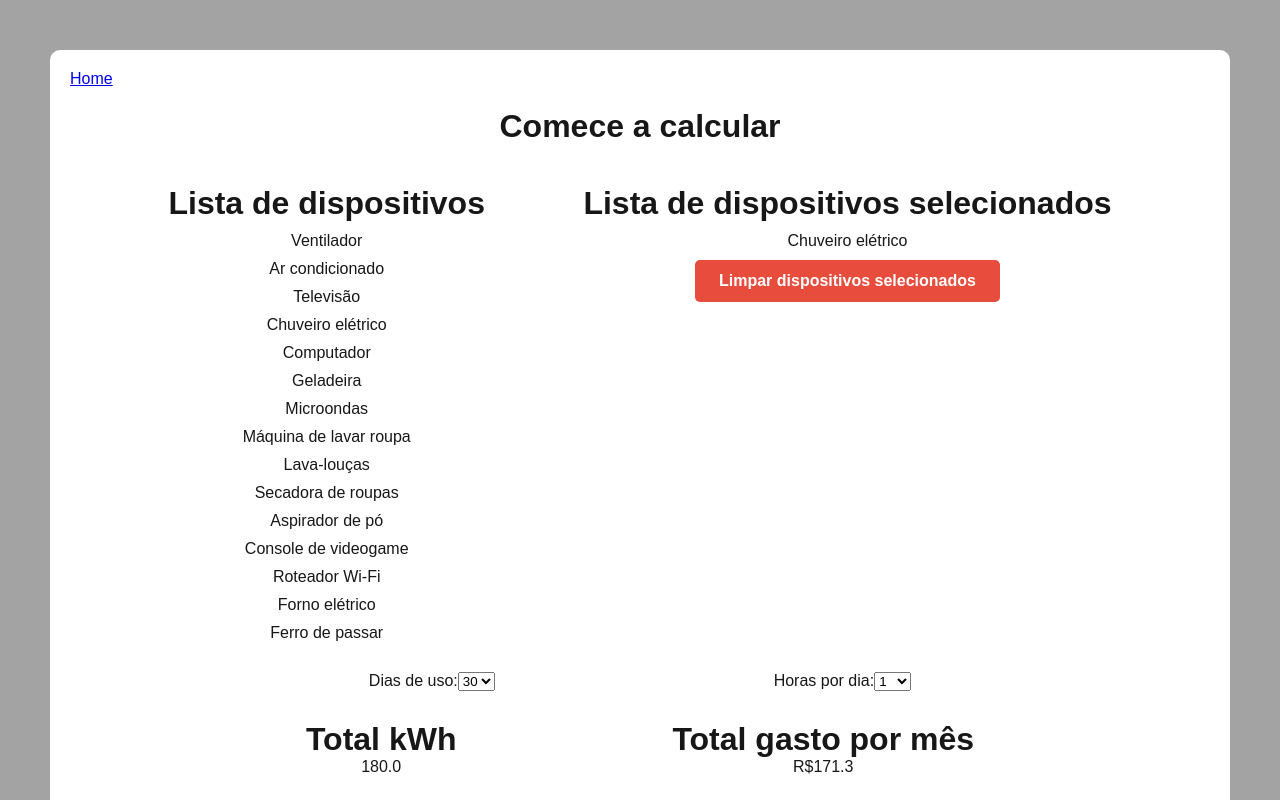
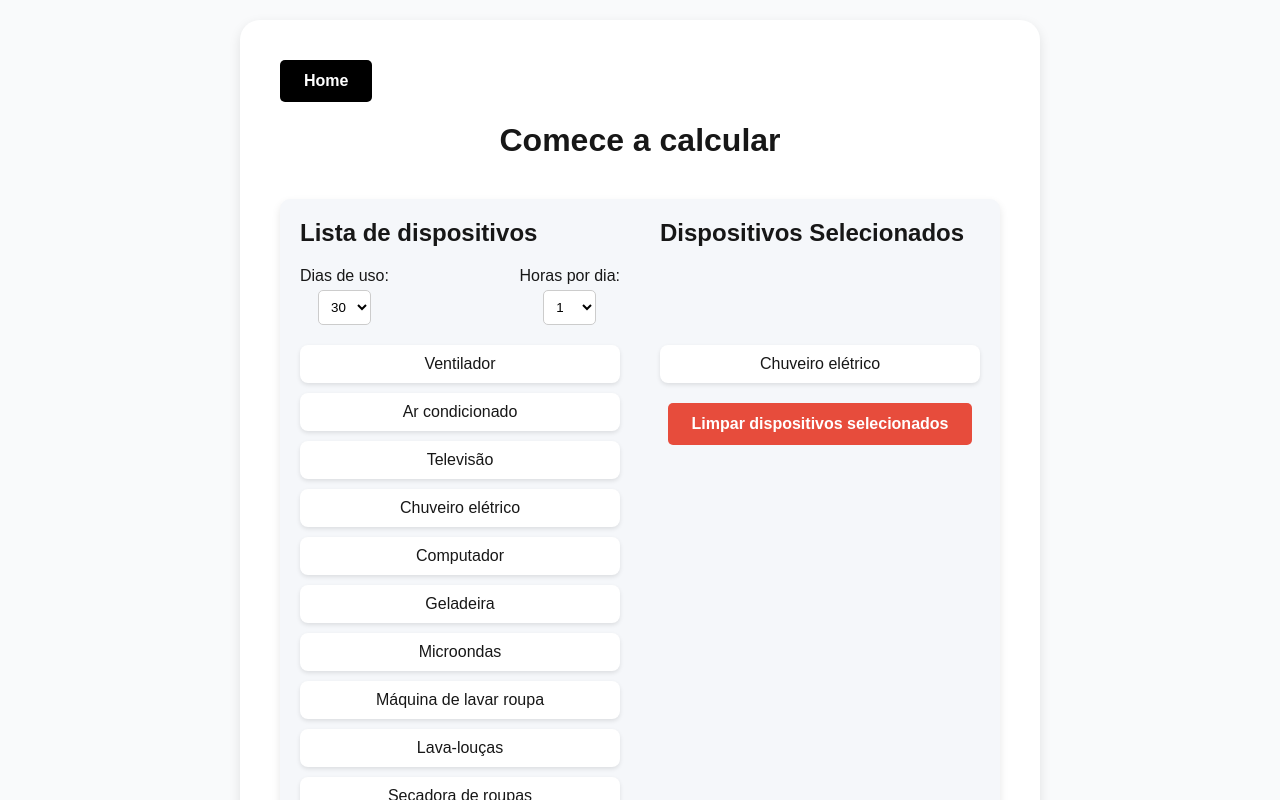
Before and after one commit to ferrarizaum/electricity-bill-calculator, a Next.js app: page /calcular in a window 1280 px wide. Both pictures are taken after a click on the element "Chuveiro elétrico". Shown: the top 800 px of the page. Built offline with nearby package versions, Linux system fonts and the light colour scheme.

Commit message:
better ui

```diff
--- a/src/app/calcular/page.tsx
+++ b/src/app/calcular/page.tsx
@@ -1,3 +1,4 @@
+import { Button } from "@/components/Button";
 import { Calculator } from "@/components/Calculator";
 import Link from "next/link";
 
@@ -5,25 +6,40 @@ export default function CalcularPage() {
   return (
     <div
       style={{
-        backgroundColor: "white",
-        margin: 50,
-        borderRadius: 10,
+        backgroundColor: "#f9fafb",
+        minHeight: "100vh",
+        display: "flex",
+        justifyContent: "center",
+        alignItems: "center",
+        padding: 20,
       }}
     >
-      <div style={{ alignItems: "initial", paddingTop: 20, paddingLeft: 20 }}>
-        <Link key={"home"} href={"/"}>
-          <p>Home</p>
-        </Link>
-      </div>
       <div
-        style={{ display: "flex", justifyContent: "space-evenly", padding: 20 }}
+        style={{
+          backgroundColor: "white",
+          margin: "0 auto",
+          borderRadius: "20px",
+          boxShadow: "0 4px 12px rgba(0, 0, 0, 0.1)",
+          maxWidth: "800px",
+          width: "100%",
+          padding: 40,
+        }}
       >
-        <div>
-          <h1>Comece a calcular</h1>
+        <div style={{ marginBottom: 20 }}>
+          <Link href={"/"} passHref>
+            <Button color="black" text="Home" />
+          </Link>
         </div>
-      </div>
-      <div style={{ width: "100%", padding: 20 }}>
-        <Calculator />
+
+        <div style={{ textAlign: "center", marginBottom: 40 }}>
+          <h1 style={{ fontSize: "2rem", fontWeight: 600 }}>
+            Comece a calcular
+          </h1>
+        </div>
+
+        <div style={{ width: "100%" }}>
+          <Calculator />
+        </div>
       </div>
     </div>
   );
--- a/src/components/Calculator.tsx
+++ b/src/components/Calculator.tsx
@@ -8,74 +8,61 @@ import { useStateContext } from "./Context/StateContext";
 export const Calculator = () => {
   const [selectedDevices, setSelectedDevices] = useState<DeviceProps[]>([]);
   const [totalKWH, setTotalKWH] = useState<number>(0);
-  const [usageDays, setUsageDays] = useState<number>(30); // Dias de uso padrão
-  const [usageHours, setUsageHours] = useState<number>(1); // Horas de uso padrão por dia
+  const [usageDays, setUsageDays] = useState<number>(30);
+  const [usageHours, setUsageHours] = useState<number>(1);
   const { selectedState } = useStateContext();
 
-  const handleClick = (e: DeviceProps) => {
-    setSelectedDevices((prevDevices) => [...prevDevices, e]);
-    let teste = totalKWH + (e.watts * usageHours * usageDays) / 1000;
-    setTotalKWH(teste);
+  const calculateTotalKWH = (device: DeviceProps) => {
+    return (device.watts * usageHours * usageDays) / 1000;
   };
 
-  // const totalConsumokWh = selectedDevices.reduce(
-  //   (total, device) => total + (device.watts * usageHours * usageDays) / 1000,
-  //   0
-  // );
+  const handleDeviceClick = (device: DeviceProps) => {
+    setSelectedDevices((prevDevices) => [...prevDevices, device]);
+    setTotalKWH((prevTotal) => prevTotal + calculateTotalKWH(device));
+  };
 
-  let totalConsumokWh = totalKWH;
+  const clearSelectedDevices = () => {
+    setSelectedDevices([]);
+    setTotalKWH(0);
+  };
 
   return (
-    <>
-      <div style={{ display: "flex", justifyContent: "space-evenly" }}>
-        <div>
-          <div>
-            <h1>Lista de dispositivos</h1>
-          </div>
-          {devicesArray.map((e) => (
     <div
-              key={e.id}
-              style={{ textAlign: "center", margin: 10, cursor: "pointer" }}
+      style={{
+        backgroundColor: "#f5f7fa",
+        padding: "20px",
+        borderRadius: "10px",
+        boxShadow: "0 4px 8px rgba(0, 0, 0, 0.1)",
+        maxWidth: "900px",
+        margin: "0 auto",
+      }}
     >
-              <p onClick={() => handleClick(e)}>{e.name}</p>
-            </div>
-          ))}
-        </div>
-        <div>
-          <div>
-            <h1>Lista de dispositivos selecionados</h1>
-          </div>
-          {selectedDevices.map((e, index) => (
-            <div key={index} style={{ textAlign: "center", margin: 10 }}>
-              <p>{e.name}</p>
-            </div>
-          ))}
-          <div style={{ textAlign: "center", margin: 10 }}>
-            <Button
-              color="#e74c3c"
-              text="Limpar dispositivos selecionados"
-              onClick={() => {
-                setSelectedDevices([]);
-                setTotalKWH(0);
-              }}
-            />
-          </div>
-        </div>
-      </div>
+      <div style={{ display: "flex", justifyContent: "space-between" }}>
+        <div style={{ flex: 1, marginRight: 20 }}>
+          <h1 style={{ fontSize: "1.5rem", marginBottom: 20 }}>
+            Lista de dispositivos
+          </h1>
 
           <div
             style={{
               display: "flex",
-          justifyContent: "space-evenly",
-          margin: 10,
-          padding: 10,
+              justifyContent: "space-between",
+              marginBottom: 20,
             }}
           >
             <div style={{ textAlign: "center" }}>
-          <label>Dias de uso:</label>
+              <label style={{ display: "block", marginBottom: 5 }}>
+                Dias de uso:
+              </label>
               <select
                 value={usageDays}
                 onChange={(e) => setUsageDays(Number(e.target.value))}
+                style={{
+                  padding: 8,
+                  borderRadius: 5,
+                  border: "1px solid #ccc",
+                  backgroundColor: "#fff",
+                }}
               >
                 {[...Array(31).keys()].map((day) => (
                   <option key={day} value={day + 1}>
@@ -84,12 +71,19 @@ export const Calculator = () => {
                 ))}
               </select>
             </div>
-
             <div style={{ textAlign: "center" }}>
-          <label>Horas por dia:</label>
+              <label style={{ display: "block", marginBottom: 5 }}>
+                Horas por dia:
+              </label>
               <select
                 value={usageHours}
                 onChange={(e) => setUsageHours(Number(e.target.value))}
+                style={{
+                  padding: 8,
+                  borderRadius: 5,
+                  border: "1px solid #ccc",
+                  backgroundColor: "#fff",
+                }}
               >
                 {[...Array(25).keys()].map((hour) => (
                   <option key={hour} value={hour}>
@@ -100,29 +94,83 @@ export const Calculator = () => {
             </div>
           </div>
 
+          {devicesArray.map((device) => (
+            <div
+              key={device.id}
+              style={{
+                padding: "10px",
+                marginBottom: 10,
+                backgroundColor: "#fff",
+                borderRadius: 8,
+                boxShadow: "0 2px 4px rgba(0, 0, 0, 0.1)",
+                cursor: "pointer",
+                textAlign: "center",
+              }}
+              onClick={() => handleDeviceClick(device)}
+            >
+              <p style={{ fontWeight: 500 }}>{device.name}</p>
+            </div>
+          ))}
+        </div>
+
+        <div style={{ flex: 1, marginLeft: 20 }}>
+          <h1 style={{ fontSize: "1.5rem", marginBottom: 20 }}>
+            Dispositivos Selecionados
+          </h1>
+          <div style={{ marginTop: 98 }}>
+            {selectedDevices.map((device, index) => (
+              <div
+                key={index}
+                style={{
+                  padding: "10px",
+                  marginBottom: 10,
+                  backgroundColor: "#fff",
+                  borderRadius: 8,
+                  boxShadow: "0 2px 4px rgba(0, 0, 0, 0.1)",
+                  textAlign: "center",
+                }}
+              >
+                <p style={{ fontWeight: 500 }}>{device.name}</p>
+              </div>
+            ))}
+          </div>
+
+          {selectedDevices.length > 0 && (
+            <div style={{ textAlign: "center", marginTop: 20 }}>
+              <Button
+                color="#e74c3c"
+                text="Limpar dispositivos selecionados"
+                onClick={clearSelectedDevices}
+              />
+            </div>
+          )}
+        </div>
+      </div>
+
       <div
         style={{
           display: "flex",
-          justifyContent: "space-evenly",
-          margin: 10,
-          padding: 10,
+          justifyContent: "space-around",
+          marginTop: 40,
+          padding: "20px 0",
+          borderTop: "1px solid #e0e0e0",
         }}
       >
         <div style={{ textAlign: "center" }}>
-          <h1>Total kWh</h1>
-          {totalConsumokWh.toFixed(1)}
+          <h2 style={{ fontSize: "1.25rem", marginBottom: 10 }}>Total kWh</h2>
+          <p style={{ fontSize: "1.5rem", fontWeight: 600 }}>
+            {totalKWH.toFixed(1)}
+          </p>
         </div>
-        {/* <div style={{ textAlign: "center" }}>
-            <h1>Total gasto por hora</h1>
-            R$
-            {(totalConsumokWh * 0.824 + selectedState.tariff).toFixed(1)}
-          </div> */}
         <div style={{ textAlign: "center" }}>
-          <h1>Total gasto por mês</h1>
-          R$
-          {(totalConsumokWh * 0.824 + selectedState.tariff).toFixed(1)}
+          <h2 style={{ fontSize: "1.25rem", marginBottom: 10 }}>
+            Total gasto por mês
+          </h2>
+          <p style={{ fontSize: "1.5rem", fontWeight: 600 }}>
+            R${(totalKWH * 0.824 + selectedState.tariff).toFixed(1)}
+          </p>
         </div>
       </div>
-    </>
+    </div>
   );
 };
```
Also changed, not shown: src/app/page.tsx (+37 -13 lines). Lines whose indentation alone changed are shown as unchanged.
